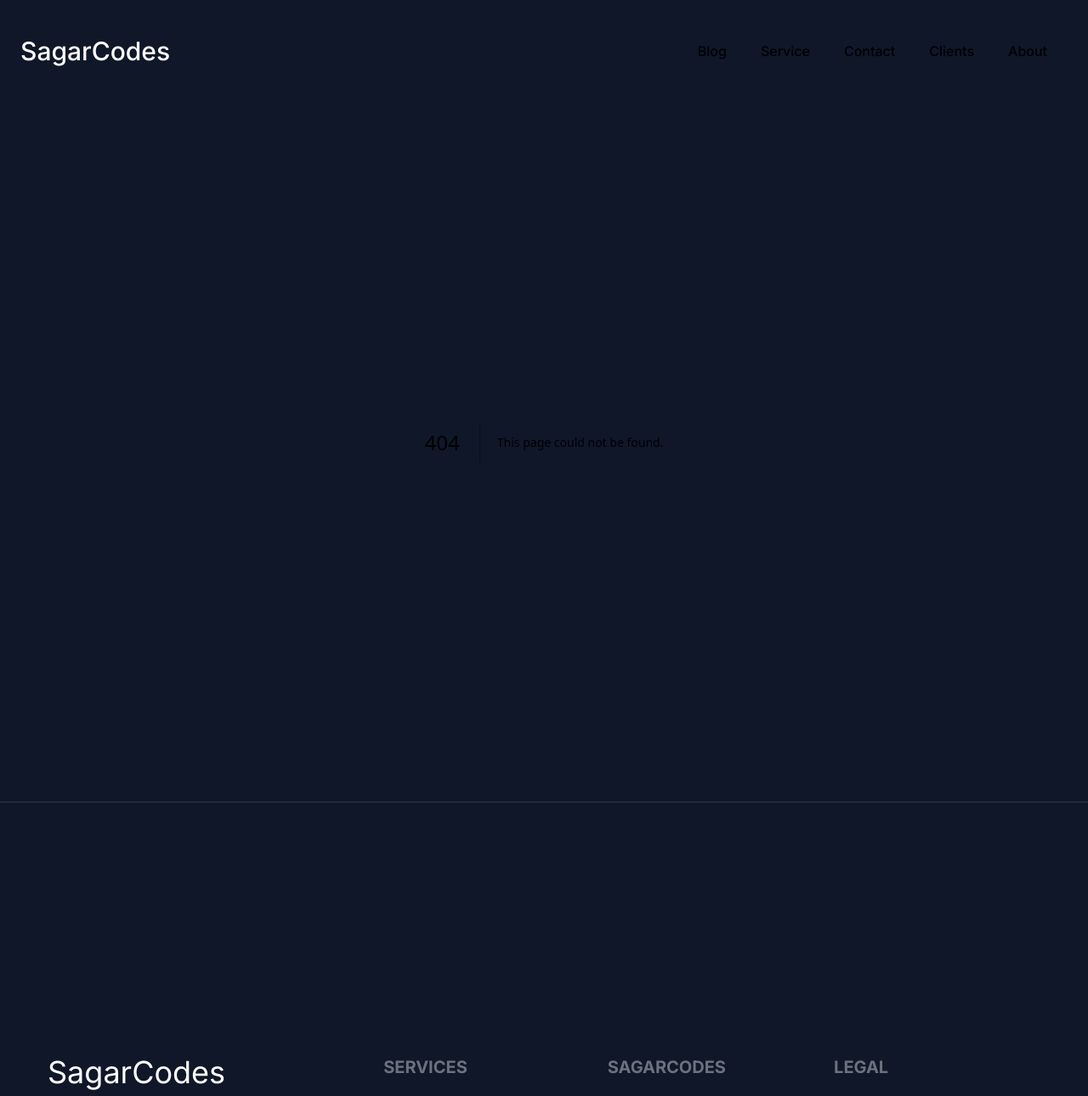
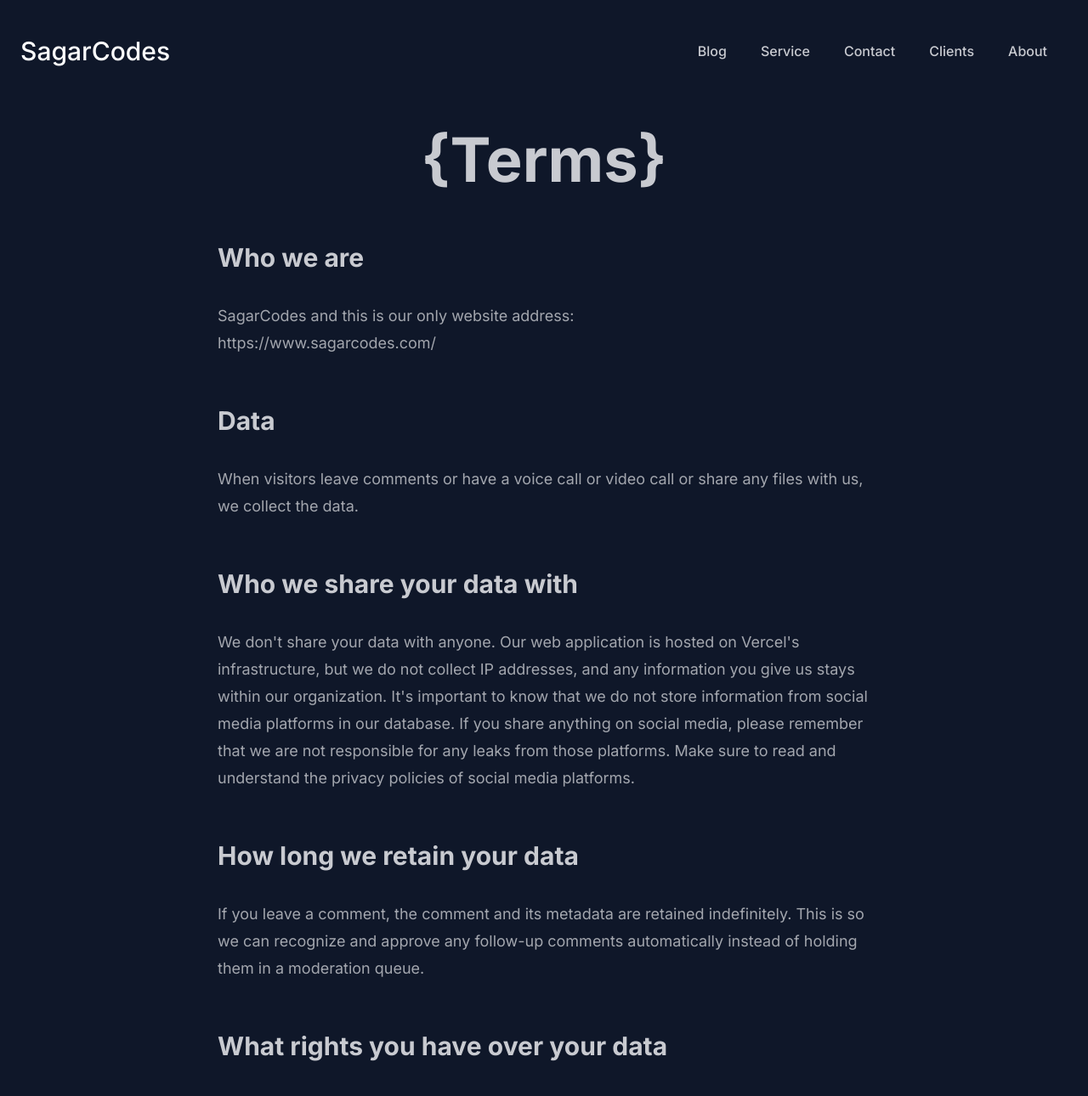
Before and after one commit to sgrds/sagarCodes, a Next.js app: page /terms in a window 1280 px wide. Before the commit this address had no page. Shown: the top 1290 px of the page at 85% size. Built offline with nearby package versions, Linux system fonts and the light colour scheme.

Commit message:
completed terms page

```diff
--- /dev/null
+++ b/src/app/terms/page.jsx
@@ -0,0 +1,46 @@
+import { Spacer } from "@/components/spacer";
+import React from "react";
+
+export const metadata = {
+  title: "Terms - SagarCodes",
+  description:
+    "We're a small team that works hard to create successful digital projects, develop creative digital products, and help your business grow.",
+};
+
+const Terms = () => {
+  return (
+    <section className="prose md:prose-lg dark:prose-invert mx-auto w-full max-w-3xl">
+      <Spacer size="3xs" />
+      <h1 className="text-center font-bold text-5xl md:text-7xl">{`{Terms}`}</h1>
+      <h2>Who we are</h2>
+      <p>
+        SagarCodes and this is our only website address:
+        <br />
+        https://www.sagarcodes.com/
+      </p>
+      <h2>Data</h2>
+      <p>{`When visitors leave comments or have a voice call or video call or share any files  with us, we collect the data.`}</p>
+      <h2>Who we share your data with</h2>
+      <p>{`We don't share your data with anyone. Our web application is hosted on Vercel's infrastructure, but we do not collect IP addresses, and any information you give us stays within our organization. It's important to know that we do not store information from social media platforms in our database. If you share anything on social media, please remember that we are not responsible for any leaks from those platforms. Make sure to read and understand the privacy policies of social media platforms.`}</p>
+      <h2>How long we retain your data</h2>
+      <p>
+        If you leave a comment, the comment and its metadata are retained
+        indefinitely. This is so we can recognize and approve any follow-up
+        comments automatically instead of holding them in a moderation queue.
+      </p>
+      <h2>What rights you have over your data</h2>
+      <p>
+        If you have left contact data, you can request to receive an exported
+        file of the personal data we hold about you, including any data you have
+        provided to us. You can also request that we erase any personal data we
+        hold about you. This does not include any data we are obliged to keep
+        for administrative, legal, or security purposes.
+      </p>
+      <h2>Where your data is sent</h2>
+      <p>Your data is being send to AWS platform databases.</p>
+      <Spacer size="base" />
+    </section>
+  );
+};
+
+export default Terms;
```
